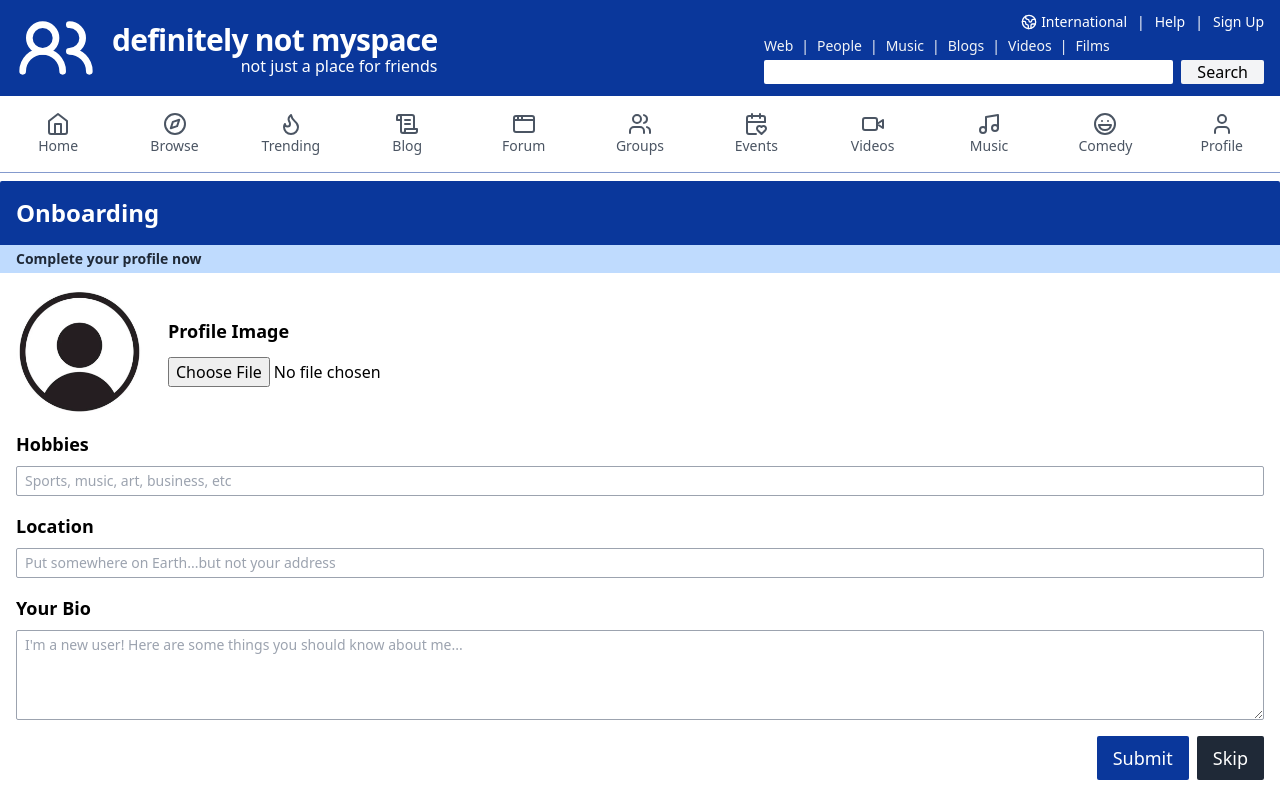
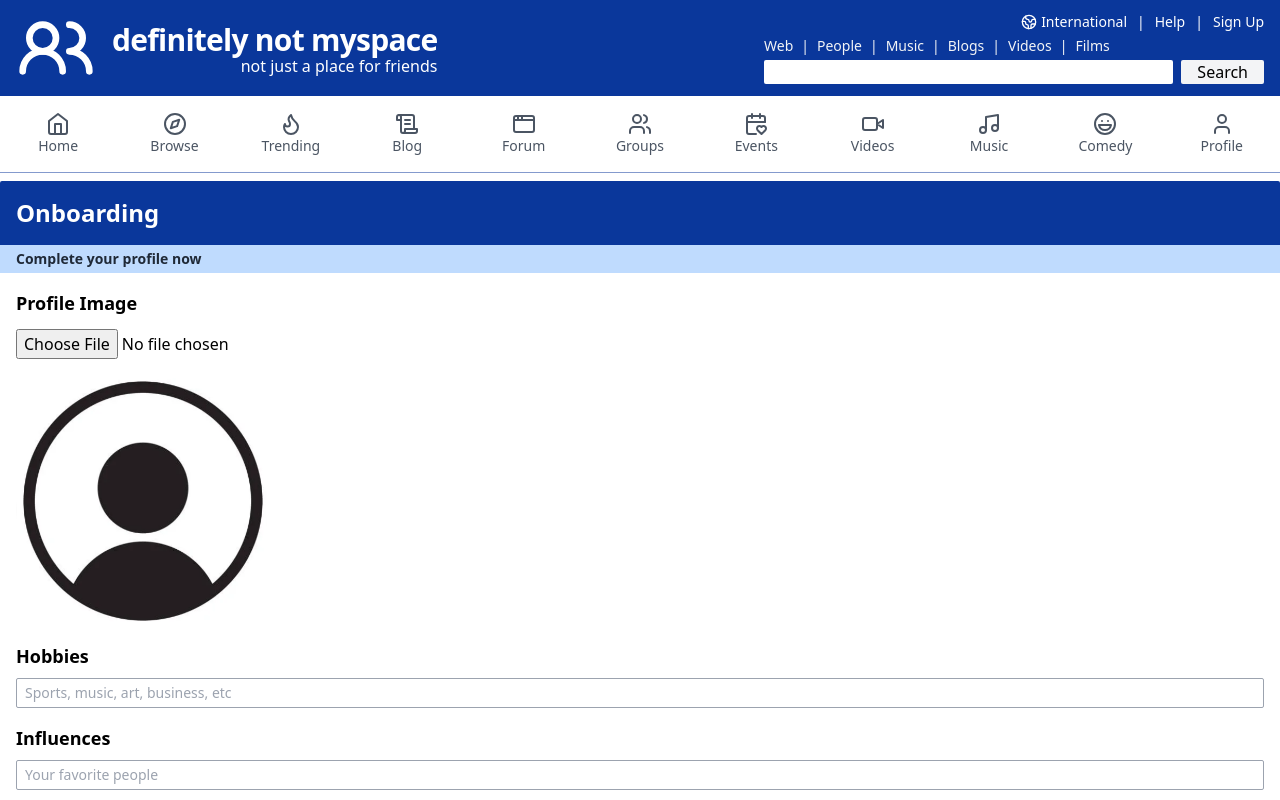
Before and after one commit to pn-code/probable-memory, a Next.js app: page /onboarding in a window 1280 px wide. Shown: the top 800 px of the page. Built offline with nearby package versions, Linux system fonts and the light colour scheme; no server answers.

Commit message:
Handling image upload and preview

```diff
--- a/app/components/forms/AccountForm.tsx
+++ b/app/components/forms/AccountForm.tsx
@@ -1,28 +1,107 @@
-import Image from "next/image";
-import React from "react";
+"use client";
+import { useState } from "react";
 import defaultProfile from "@/public/assets/users/default_profile.png";
 import Link from "next/link";
+import axios from "axios";
+import { useRouter } from "next/navigation";
+import toast from "react-hot-toast";
+
+const CLOUDINARY_URL = process.env.NEXT_PUBLIC_CLOUDINARY_URL;
 
 export default function AccountForm() {
+    const [profileImage, setProfileImage] = useState<string>(
+        defaultProfile.src
+    );
+    const [hobbies, setHobbies] = useState("");
+    const [influences, setInfluences] = useState("");
+    const [location, setLocation] = useState("");
+    const [bio, setBio] = useState("");
+    const [loading, setLoading] = useState(false);
+
+    const router = useRouter();
+
+    // Renders image preview for post creation
+    const addImageToPreview = (e: any) => {
+        const reader = new FileReader();
+        if (e.target.files[0]) {
+            reader.readAsDataURL(e.target.files[0]);
+        }
+
+        reader.onload = (readerEvent: any) => {
+            console.log(readerEvent.target.result);
+            setProfileImage(readerEvent.target.result);
+        };
+    };
+
+    const handleImageUpload = async (event: any) => {
+        event.preventDefault();
+        const file = profileImage;
+
+        if (file) {
+            const formData = new FormData();
+            formData.append("file", file);
+            formData.append("upload_preset", "mighty-uploads");
+
+            const { data } = await axios.post(
+                CLOUDINARY_URL as string,
+                formData
+            );
+
+            return data.secure_url;
+        }
+    };
+
+    const handleSubmitOnboardInfo = async (e: any) => {
+        e.preventDefault();
+        try {
+            setLoading(true);
+            const profileImageUrl = await handleImageUpload(e);
+            const payload = {
+                hobbies,
+                influences,
+                location,
+                bio,
+                profileImageUrl,
+            };
+
+            const res = await axios.post("/api/users/onboarding", payload);
+            toast.success("You successfully completed your user profile.")
+            router.push(`/profile/${res.data.user._id}`)
+        } catch (error) {
+            console.error("Ran into an error");
+        } finally {
+            setLoading(false);
+        }
+    };
+
     return (
-        <form className="w-full p-4 flex flex-col gap-4">
+        <form
+            onSubmit={(e) => handleSubmitOnboardInfo(e)}
+            className="w-full p-4 flex flex-col gap-4"
+        >
             {/* Account Image */}
             <section className="w-full flex gap-6 items-center">
-                <Image
-                    className="w-32"
-                    src={defaultProfile}
-                    alt="profile image"
-                />
                 <div className="flex flex-col gap-3">
                     <label className="font-semibold text-lg" htmlFor="image">
                         Profile Image
                     </label>
-                    <input type="file" id="image" name="image" />
+                    <input
+                        onChange={addImageToPreview}
+                        type="file"
+                        id="image"
+                        name="image"
+                    />
                 </div>
             </section>
+            <div className="w-64 h-fit object-contain">
+                <img
+                    className="w-full rounded-sm"
+                    src={profileImage}
+                    alt="profile image"
+                />
+            </div>
 
-            {/* Bio */}
-
+            {/* Hobbies */}
             <section className="flex flex-col gap-2">
                 <label className="font-semibold text-lg" htmlFor="hobbies">
                     Hobbies
@@ -34,6 +113,24 @@ export default function AccountForm() {
                     name="hobbies"
                     type="text"
                     placeholder="Sports, music, art, business, etc"
+                    value={hobbies}
+                    onChange={(e) => setHobbies(e.target.value)}
+                />
+            </section>
+
+            <section className="flex flex-col gap-2">
+                <label className="font-semibold text-lg" htmlFor="influences">
+                    Influences
+                </label>
+
+                <input
+                    className="border border-gray-400 rounded-sm text-sm px-2 py-1"
+                    id="influences"
+                    name="influences"
+                    type="text"
+                    placeholder="Your favorite people"
+                    value={influences}
+                    onChange={(e) => setInfluences(e.target.value)}
                 />
             </section>
 
@@ -48,6 +145,8 @@ export default function AccountForm() {
                     name="location"
                     type="text"
                     placeholder="Put somewhere on Earth...but not your address"
+                    value={location}
+                    onChange={(e) => setLocation(e.target.value)}
                 />
             </section>
 
@@ -62,12 +161,25 @@ export default function AccountForm() {
                     name="bio"
                     placeholder="I'm a new user! Here are some things you should know about me..."
                     rows={4}
+                    value={bio}
+                    onChange={(e) => setBio(e.target.value)}
                 />
             </section>
 
             <section className="flex gap-2 w-full justify-end">
-                <button className="bg-navy-blue text-white rounded-sm px-4 py-2 text-lg hover:bg-blue-700">Submit</button>
-                <Link  className="bg-gray-800 text-white rounded-sm px-4 py-2 text-lg hover:bg-gray-700" href="/">Skip</Link>
+                <button
+                    disabled={loading}
+                    type="submit"
+                    className="bg-navy-blue text-white rounded-sm px-4 py-2 text-lg hover:bg-blue-700"
+                >
+                    Submit
+                </button>
+                <Link
+                    className="bg-gray-800 text-white rounded-sm px-4 py-2 text-lg hover:bg-gray-700"
+                    href="/"
+                >
+                    Skip
+                </Link>
             </section>
         </form>
     );
```
